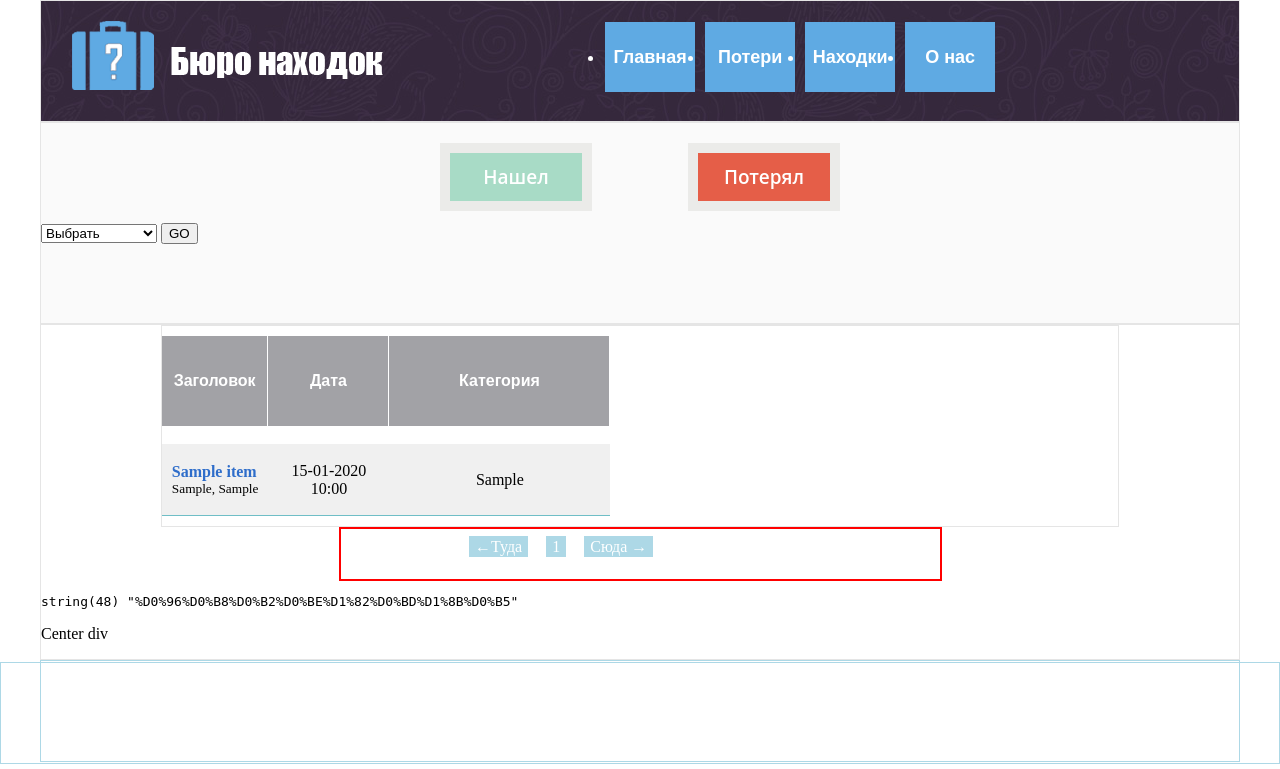
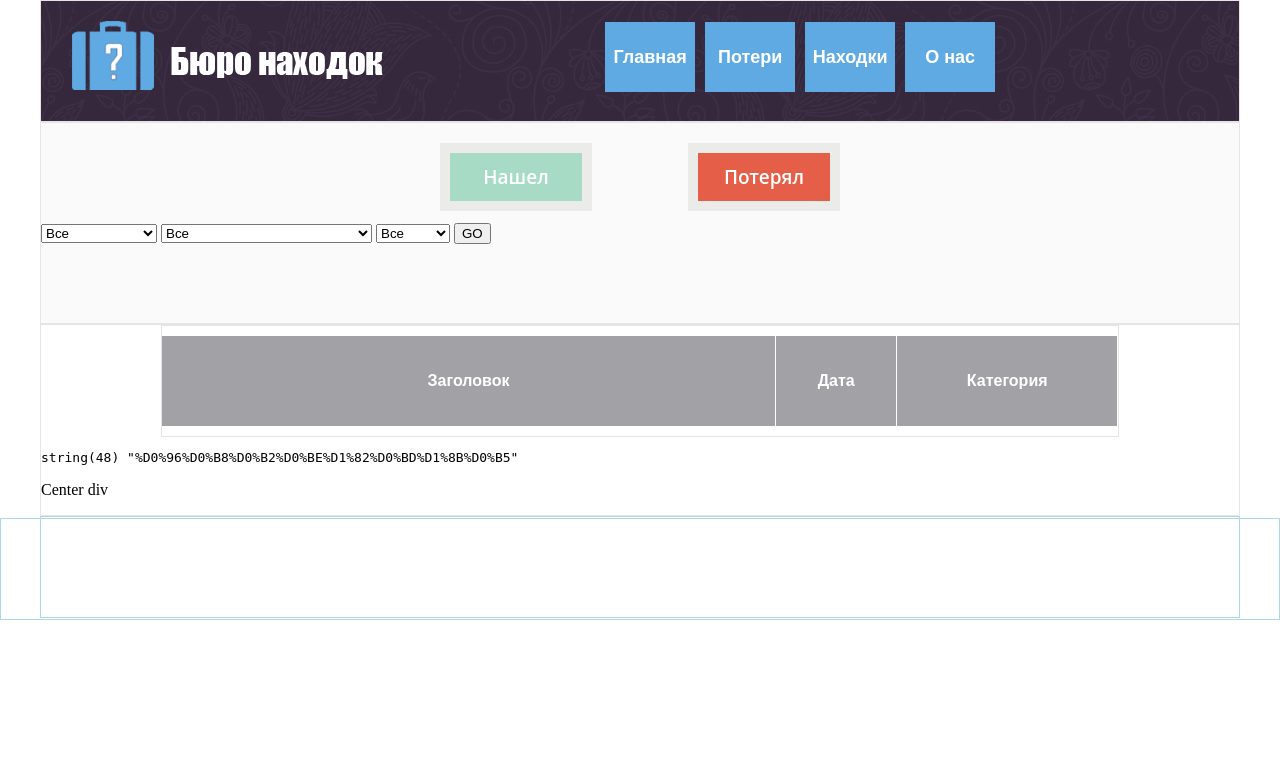
Before and after one commit to Befelith/buro, a PHP site: page /index.php?ptype=lost in a window 1280 px wide. Shown: the top 769 px of the page. Run offline with PHP 8.4, Linux system fonts and the light colour scheme; tables that the repository leaves empty or names only in its code hold one stand-in row (values such as "Sample post"); data that the repository does not hold is empty.

Commit message:
запилил все парные гет запросы

```diff
--- a/www/getCategories.php
+++ b/www/getCategories.php
@@ -8,7 +8,6 @@
     'wallets'=>'Кошельки:',
     'jewelery'=>'Драгоценности:',
     'other'=>'Другое:');
-echo '<option value="Выбрать">'.'Выбрать'.'</option>';
 foreach($categories as $key=>$value)
 {
 
--- a/www/getRegions.php
+++ b/www/getRegions.php
@@ -4,7 +4,7 @@
                     {
                         $xml = simplexml_load_file("ua-cities.xml");
 
-						echo '<option value="Выбрать">'."Выбрать".'</option>';
+
                         foreach($xml->region as $region)
                         {
                             //echo "\t" .$region["name"]."<br>";
--- a/www/index.php
+++ b/www/index.php
@@ -3,6 +3,7 @@
 <head>
     <script src="jquery-1.9.0.min.js"></script>
 <!--    <script src="ajax-filters.js"></script>-->
+    <script src="ajaxCities.js"></script>
     <style type="text/css">
         #wrapper
         {
@@ -31,6 +32,7 @@
         }
         #logo{width: 30%;height:120px;position: absolute; leftt:0px;color:white;background: url(images/logo_blue.png) no-repeat center;}
         #menu {width: 70%;height:120px;position: absolute; right:0px;}
+        #menu ul{list-style-type: none;}
         #menu ul li{color: white;float:left;font-size: 18px;margin:5px;position: relative;left:20%;}
         #menu ul li a:link, #menu li a:visited {background: #5FAAE3;color: white;text-decoration: none;display: inline-block;width: 90px;height: 70px;line-height: 70px;text-align: center;
 
@@ -127,7 +129,7 @@
             width: 80%; /*was 80%*/
             table-layout:fixed;
             margin: 0 auto;
-            display: block;
+            /*display: block;*/
             word-wrap: break-word;
             border:1px solid #E5E5E5;
             border-collapse: separate;
@@ -163,7 +165,7 @@
         .nav-color:link, .nav-color:visited {color: blue;}
         .nav-color:hover {color: red; }
         #page-navigation {border: 2px solid red; height:10%;overflow: hidden;min-width: 570px;min-height:50px;height:50px;width: 50%; margin: 0 auto;display: block;} /*pagination div*/
-        #page-navigation ul{width:400px;margin:0px auto;}
+        #page-navigation ul{width:500px;margin:0px auto;}
 
 
 
@@ -189,8 +191,8 @@
         <div id='menu'>
             <ul>
                 <li><a href='http://buro/index.php'>Главная</a></li>
-                <li><a href='#'>Потери</a></li>
-                <li><a href='#'>Находки</a></li>
+                <li><a href='/index.php?ptype=lost'>Потери</a></li>
+                <li><a href='/index.php?ptype=found'>Находки</a></li>
                 <li><a href='#'>О нас</a></li>
             </ul>
         </div>
@@ -206,10 +208,27 @@
         <div id='search_bar'>
         <form action="index.php" method="GET" >
             <select id='category_select' name="cat">
+                <option value="all">Все</option>
                 <?php
                 include_once("getCategories.php");
                 ?>
             </select>
+
+            <select id="region"  name="region">
+                <option value="all">Все</option>
+                <?php
+                include_once("getRegions.php");
+                ?>
+            </select>
+            <select name="ptype">
+                <option value="all">Все</option>
+                <option value="lost">Потери</option>
+                <option value="found">Находки</option>
+            </select>
+
+<!--            <select id="city" name="city" style="visibility: hidden">-->
+<!--                <option value="Сначала выберите область">Сначала выберите область</option>-->
+<!--            </select>-->
             <input class="submitButton" id="submit" type="submit" value="GO">
         </form>
         </div>
--- a/www/lib/main.php
+++ b/www/lib/main.php
@@ -17,27 +17,42 @@
 );
 
 
-
-
-
 function addGetParameters($query)
 {
     global $multiple_get_params;
+
+    if(isset($_GET['ptype']))
+    {
+        $multiple_get_params['ptype'] = $_GET['ptype'];
+        if($multiple_get_params['ptype'] == 'all')
+            $query .=" AND ptype LIKE '%' ";
+        elseif($multiple_get_params['ptype'] == 'lost')
+            $query.=" AND ptype='lost'";
+        else
+            $query.=" AND ptype='found'";
+    }
     if(isset($_GET["cat"]))
     {
         $multiple_get_params['cat'] = $_GET["cat"];//decode
-        $query .=" AND category='{$multiple_get_params['cat']}' ";
+        if($multiple_get_params['cat']!="all")
+            $query .=" AND category='{$multiple_get_params['cat']}' ";
+        else
+            $query .=" AND category LIKE '%' ";
     }
     if(isset($_GET["region"]))
     {
         $multiple_get_params['region'] = $_GET["region"];
-        $query .=" AND region='{$multiple_get_params['region']}' ";
+        if($multiple_get_params['region']!="all")
+            $query .=" AND region='{$multiple_get_params['region']}' ";
+        else
+            $query .=" AND region LIKE '%' ";
     }
     if(isset($_GET["city"]))
     {
         $multiple_get_params['city'] = $_GET["city"];
         $query .=" AND city='{$multiple_get_params['city']}' ";
     }
+
     return $query;
 }
 $rowsPerPage = 10;
--- a/www/lib/main_table.php
+++ b/www/lib/main_table.php
@@ -27,30 +27,16 @@
     $output_table.= "</tr>";
     while($line = mysql_fetch_array($result,MYSQL_ASSOC))
     {
-        //var_dump($line);
-        $odd_counter++;
-        //$output_table.='<col class="col1">';
         $output_table.= "<tr>\n";
-
-        if($odd_counter%2!=0)
-        {
-            //$output_table.="<th> $odd_counter </th>";
-            $output_table.= '<td class="td_even" align="left"><a href="item.php?id='.$line["id_entry"].'">'.$line['title'].'</a>'.'<br>'.'<small>'.$line['region'].', '.$line['city'].'</small>'.'</td>';
-            $output_table.= '<td class="td_even date_width" align="center">'.today_date($line['date_entry']).'</td>';
-            $output_table.= '<td class="td_even cat_width" align="center">'.$line['category'].'</td>';
+        $output_table.= '<td class="td_even" align="left"><a href="item.php?id='.$line["id_entry"].'">'.$line['title'].'</a>'.'<br>'.'<small>'.$line['region'].', '.$line['city'].'</small>'.'</td>';
+        $output_table.= '<td class="td_even date_width" align="center">'.today_date($line['date_entry']).'</td>';
+        $output_table.= '<td class="td_even cat_width" align="center">'.$line['category'].'</td>';
 
 
 
             //$output_table.='<td style=" border: 2px solid #cef;background-color: #def;padding:10px;" align="center">'.'<img src="'.$line['photo_link'].'" alt="opa" width="50px" height="50px"/>'.'</td>';
-        }
-        else
-        {
 
-            $output_table.= '<td class="td_odd" align="left"><a href="item.php?id='.$line["id_entry"].'">'.$line['title'].'</a>'.'<br>'.'<small>'.$line['region'].', '.$line['city'].'</small>'.'</td>';
-            $output_table.= '<td class="td_odd date_width" align="center">'.today_date($line['date_entry']).'</td>';
-            $output_table.= '<td class="td_odd cat_width" align="center">'.$line['category'].'</td>';
 
-        }
 //        foreach($line as $key=>$value)
 //        {
 //            if($odd_counter%2!=0)
--- a/www/lib/pagination.php
+++ b/www/lib/pagination.php
@@ -3,11 +3,19 @@
 {
     global $multiple_get_params;
     $addedGetParameters="";
+    $my_counter=0;
     if(count($multiple_get_params)>0)
     {
         foreach($multiple_get_params as $key=>$value)
         {
             $addedGetParameters.="&".$key."=".$value;
+//            $my_counter++;
+//            if($my_counter!=count($multiple_get_params))
+//                $addedGetParameters.=$key."=".$value."&";
+//            elseif($my_counter!=count($multiple_get_params) AND isset($_GET['page']))
+//                $addedGetParameters.=$key."=".$value."&";
+//            else
+//                $addedGetParameters.=$key."=".$value;
         }
     }
 
--- a/www/post_add.php
+++ b/www/post_add.php
@@ -43,6 +43,7 @@
 					<div class="inputBlockSeparator">
 					<label class="fleft inputLabel">Категория<span class="asterisk">*</span></label>
 					<select id="category"  name="category" class="fleft validateSelect finVal">
+                    <option value="Выбрать">Выбрать</option>
 					<?php
 						include_once("getCategories.php");
 					?>
@@ -55,6 +56,7 @@
 					<div class="inputBlockSeparator">
 					<label class="fleft inputLabel">Регион<span class="asterisk">*</span></label>
 					<select id="region"  name="region" class="fleft validateSelect finVal">
+                    <option value="Выбрать">Выбрать</option>
 					<?php
 						include_once("getRegions.php");
                     ?>
--- a/www/ua-cities.xml
+++ b/www/ua-cities.xml
@@ -1,6 +1,6 @@
 <?xml version="1.0" encoding="utf-8" ?>
 <regions>
-  <region name="Автономная Республика Крым">
+  <region name="Автономная Республика Крым" code="ARK">
     <city lat="44.4197222" lon="34.0430556" name="Алупка" />
     <city lat="44.6637211" lon="34.405013" name="Алушта" />
     <city lat="46.1072222" lon="33.6933333" name="Армянск" />
```
